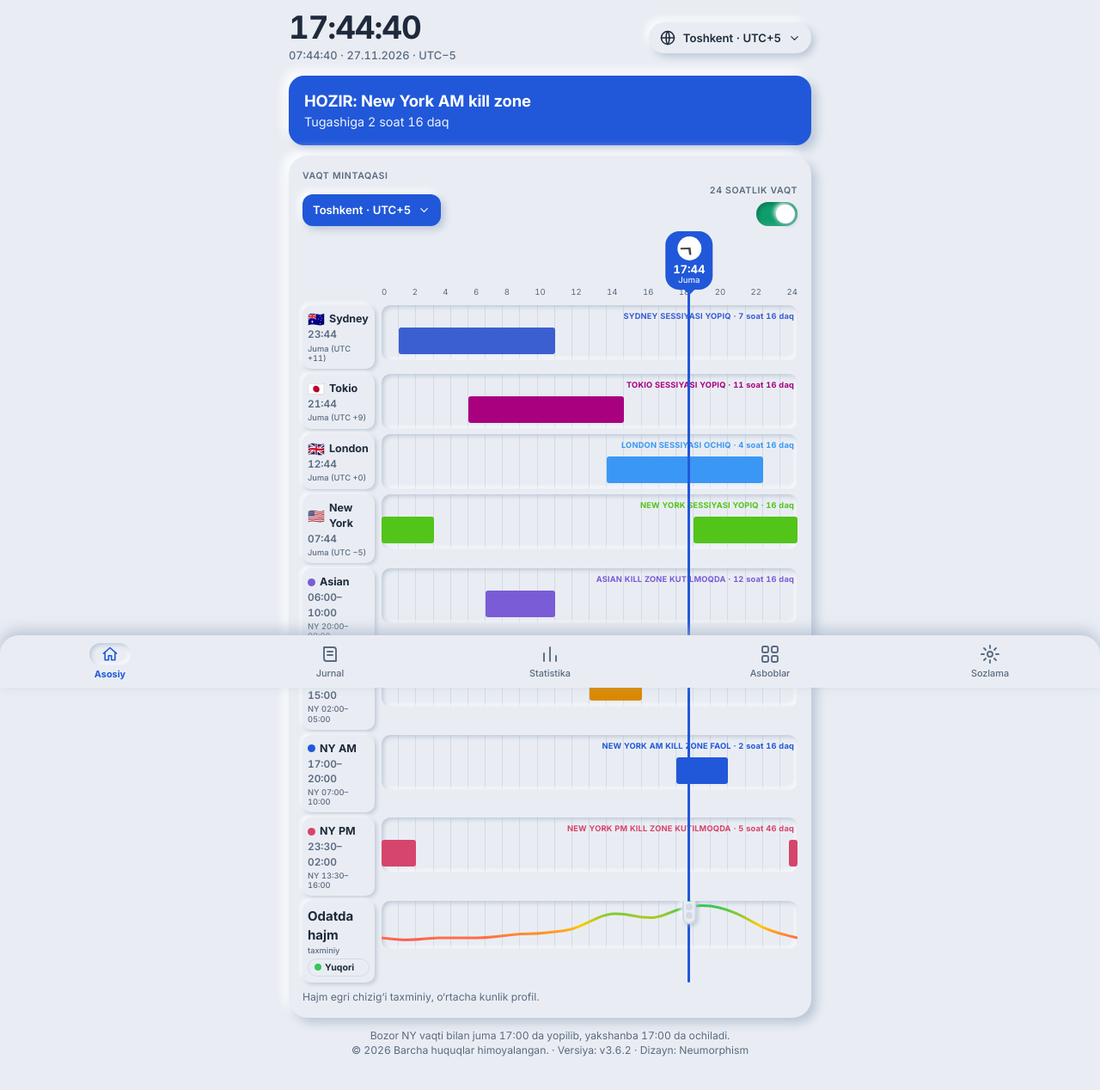
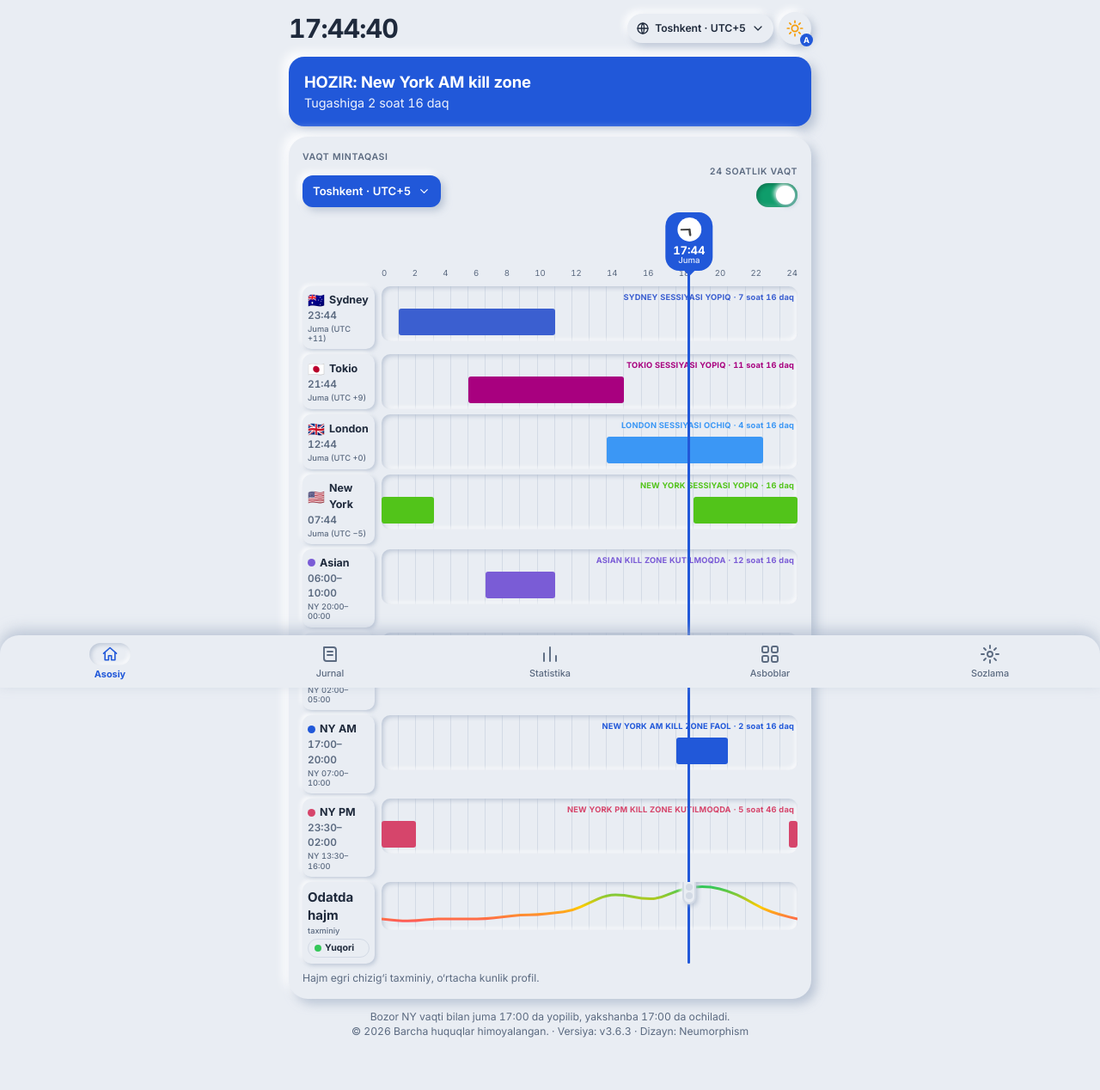
Before and after one commit to mrgaffarov/Forex-Market-Kill-zones, a plain HTML site: page index.html in a window 1280 px wide. Shown: the whole page at 86% size. Drawn offline with Linux system fonts and the light colour scheme.

Commit message:
Add files via upload

```diff
--- a/app.js
+++ b/app.js
@@ -1,6 +1,6 @@
 "use strict";
 /* Ilova versiyasi: sw.js (VER) va index.html (?v=) bilan BIR XIL bo‘lishi shart */
-const APP_VER="v3.6.2";
+const APP_VER="v3.6.3";
 if("serviceWorker" in navigator){navigator.serviceWorker.register("sw.js").catch(()=>{})}
 const NY="America/New_York",$=id=>document.getElementById(id),pad=n=>String(n).padStart(2,"0");
 const ld=(k,d)=>{try{const v=localStorage.getItem(k);return v?JSON.parse(v):d}catch(e){return d}};
@@ -154,7 +154,6 @@ $("nadd").onclick=()=>{if(!$("nd").value||!$("ntm").value||!$("nt").value.trim()
 function tick(){
  const d=new Date(),loc=mins(d,tz),ny=mins(d,NY),inf=nyInfo(d),M=mkt(inf.dow,ny),diff=Math.round(loc-ny);
  $("clock").textContent=hm(loc)+":"+pad(Math.floor((loc%1)*60+1e-6));
- $("sub").textContent=hm(ny)+":"+pad(Math.floor((ny%1)*60+1e-6))+" · "+inf.date.split("-").reverse().join(".")+" · "+uo(NY);
  updChart(d,loc,ny,M);
  const a=M.open?KZ.find(k=>act(k,ny)):null,bn=$("ban"),b={style:bn.style,set innerHTML(h){if(bn._h!==h){bn._h=h;bn.innerHTML=h}}};
  if(!M.open){b.style.background="var(--mute)";b.innerHTML="<b>Bozor yopiq (dam olish kuni)</b><span>Ochilishiga "+dur(M.toOpen)+"</span>"}
@@ -174,8 +173,11 @@ const eSS=()=>edit($("sedit"),SS,"Ochilish","Yopilish",()=>{sv("ss",SS.map(y=>[y
 $("reset").onclick=()=>{KZ=JSON.parse(JSON.stringify(DEF));sv("kz",KZ);eKZ();buildTL();tick()};
 $("sreset").onclick=()=>{SSD.forEach((v,i)=>{SS[i].s=v[0];SS[i].e=v[1]});sv("ss",SSD);eSS();buildTL();tick()};
 function applyTh(){th==="auto"?document.documentElement.removeAttribute("data-theme"):document.documentElement.setAttribute("data-theme",th);
- try{const isD=th==="dark"||(th==="auto"&&!!window.matchMedia&&matchMedia("(prefers-color-scheme: dark)").matches),m=document.querySelector("meta[name=theme-color]");if(m)m.content=isD?"#1b2230":"#e9edf3"}catch(e){}document.querySelectorAll("#th button").forEach(b=>b.classList.toggle("on",b.dataset.v===th))}
-document.querySelectorAll("#th button").forEach(b=>b.onclick=()=>{th=b.dataset.v;sv("th",th);applyTh()});
+ try{const isD=th==="dark"||(th==="auto"&&!!window.matchMedia&&matchMedia("(prefers-color-scheme: dark)").matches),m=document.querySelector("meta[name=theme-color]");if(m)m.content=isD?"#1b2230":"#e9edf3"}catch(e){}thIcon()}
+/* v3.6.3: sarlavhadagi mavzu tugmasi: quyosh (yorug‘) / oy (qorong‘i). Avto rejimda tizim mavzusi ko‘rsatiladi va "A" belgisi chiqadi. */
+const THN={auto:"Avto",light:"Yorug‘",dark:"Qorong‘i"};
+function thIcon(){let d=th==="dark";if(th==="auto")try{d=matchMedia("(prefers-color-scheme: dark)").matches}catch(e){}const b=$("thb");b.classList.toggle("dk",d);b.classList.toggle("au",th==="auto");b.setAttribute("aria-label","Mavzu: "+THN[th])}
+$("thb").onclick=()=>{th={auto:"light",light:"dark",dark:"auto"}[th]||"auto";sv("th",th);applyTh();toast("Mavzu: "+THN[th])};
 try{matchMedia("(prefers-color-scheme: dark)").addEventListener("change",()=>{if(th==="auto")applyTh()})}catch(e){}
 
 /* ---- jurnal ---- */
--- a/index.html
+++ b/index.html
@@ -9,7 +9,7 @@
 <link rel="apple-touch-icon" href="icon-192.png">
 <link rel="preconnect" href="https://fonts.googleapis.com">
 <link href="https://fonts.googleapis.com/css2?family=Inter:wght@400;500;600;700&display=swap" rel="stylesheet">
-<link rel="stylesheet" href="style.css?v=3.6.2">
+<link rel="stylesheet" href="style.css?v=3.6.3">
 <title>Forex Kill Zone</title>
 </head>
 <body>
@@ -35,8 +35,9 @@
 
 <div class="gsb" id="gsb" aria-hidden="true"><i></i></div>
 <header class="top">
-  <div><div class="clock" id="clock">--:--:--</div><div class="sub" id="sub"></div></div>
+  <div class="clock" id="clock">--:--:--</div>
   <button class="pill" id="tzb" aria-label="Vaqt zonasini tanlash"><svg class="ic"><use href="#i-globe"/></svg><span id="tzl"></span><svg class="ic s"><use href="#i-chev"/></svg></button>
+  <button class="thb" id="thb" aria-label="Mavzu"><svg class="thsu" viewBox="0 0 24 24" width="22" height="22" fill="none" stroke="currentColor" stroke-width="1.9" stroke-linecap="round"><circle cx="12" cy="12" r="4"/><path d="M12 2.5v2.2M12 19.3v2.2M2.5 12h2.2M19.3 12h2.2M5.3 5.3l1.6 1.6M17.1 17.1l1.6 1.6M18.7 5.3l-1.6 1.6M6.9 17.1l-1.6 1.6"/></svg><svg class="thmo" viewBox="0 0 24 24" width="22" height="22" fill="currentColor" fill-opacity=".18" stroke="currentColor" stroke-width="1.9" stroke-linecap="round" stroke-linejoin="round"><path d="M20 14.2A8 8 0 019.8 4a8 8 0 1010.2 10.2z"/></svg></button>
 </header>
 
 <main>
@@ -125,9 +126,8 @@
     <div class="sw"><span>Kill zone va yangilikda ovoz + tebranish</span><label class="tg"><input type="checkbox" id="snd"><i></i></label></div>
     <label>Kill zone oldidan ogohlantirish<select id="pre"><option value="0">Yo‘q</option><option value="5">5 daqiqa</option><option value="10">10 daqiqa</option><option value="15">15 daqiqa</option></select></label>
     <div class="foot">Faqat ilova ochiq turganda ishlaydi.</div></section>
-  <section class="card"><h2>Mavzu</h2><div class="seg2 s3" id="th"><button data-v="auto">Avto</button><button data-v="light">Yorug‘</button><button data-v="dark">Qorong‘i</button></div></section>
 </div>
-<p class="foot" style="text-align:center">Bozor NY vaqti bilan juma 17:00 da yopilib, yakshanba 17:00 da ochiladi.<br><span id="cr">© 2026 Barcha huquqlar himoyalangan.</span> · <span id="ver">Versiya: v3.6.2</span> · Dizayn: Neumorphism</p>
+<p class="foot" style="text-align:center">Bozor NY vaqti bilan juma 17:00 da yopilib, yakshanba 17:00 da ochiladi.<br><span id="cr">© 2026 Barcha huquqlar himoyalangan.</span> · <span id="ver">Versiya: v3.6.3</span> · Dizayn: Neumorphism</p>
 </main>
 
 <nav id="nav" aria-label="Bo‘limlar">
@@ -179,6 +179,6 @@
   <button class="pri wide bbtn" id="nadd"><svg class="ic"><use href="#i-check"/></svg> Qo‘shish</button>
 </div></div>
 <div class="toast hide" id="toast"></div>
-<script src="app.js?v=3.6.2"></script>
+<script src="app.js?v=3.6.3"></script>
 </body>
 </html>
--- a/style.css
+++ b/style.css
@@ -387,3 +387,14 @@ nav button.a .ic{background:var(--bg);box-shadow:var(--ins2)}
 .pbar>div:first-child{flex:none}
 .pbar>.foot{flex:1;min-width:0}
 .pbar .lbl,#pbig{white-space:nowrap}
+
+/* v3.6.3: ixcham sarlavha: soat · vaqt mintaqasi · mavzu (quyosh/oy) bir qatorda */
+.top{gap:6px}
+.clock{font-size:1.9rem;flex:none}
+#tzb{margin-left:auto;padding:8px 10px;font-size:.76rem;gap:6px;white-space:nowrap}
+#tzb .ic{width:16px;height:16px}
+.thb{position:relative;flex:none;width:38px;height:38px;padding:0;border-radius:50%;display:grid;place-items:center;color:#f59e0b}
+.thb .thmo{display:none;color:var(--nyam)}
+.thb.dk .thmo{display:block}.thb.dk .thsu{display:none}
+.thb.au::after{content:"A";position:absolute;right:-2px;bottom:-2px;width:15px;height:15px;border-radius:50%;background:var(--nyam);color:#fff;font-size:.58rem;font-weight:800;display:grid;place-items:center;line-height:1}
+.thb:active{box-shadow:var(--ins2)}
--- a/sw.js
+++ b/sw.js
@@ -2,7 +2,7 @@
 /* Forex Kill Zone — service worker.
    Yangi versiya chiqarganda 3 joyda BIR XIL raqam qo‘ying:
    1) shu fayldagi VER   2) app.js dagi APP_VER   3) index.html dagi style.css?v= va app.js?v= */
-const VER = "v3.6.2";
+const VER = "v3.6.3";
 const SHELL = "kz-shell-" + VER;   // index.html, css, js, manifest, ikonka
 const RUNTIME = "kz-fonts";        // Google Fonts (versiyaga bog‘liq emas)
 const CORE = ["manifest.json", "icon-192.png", "icon-512.png"];
```
